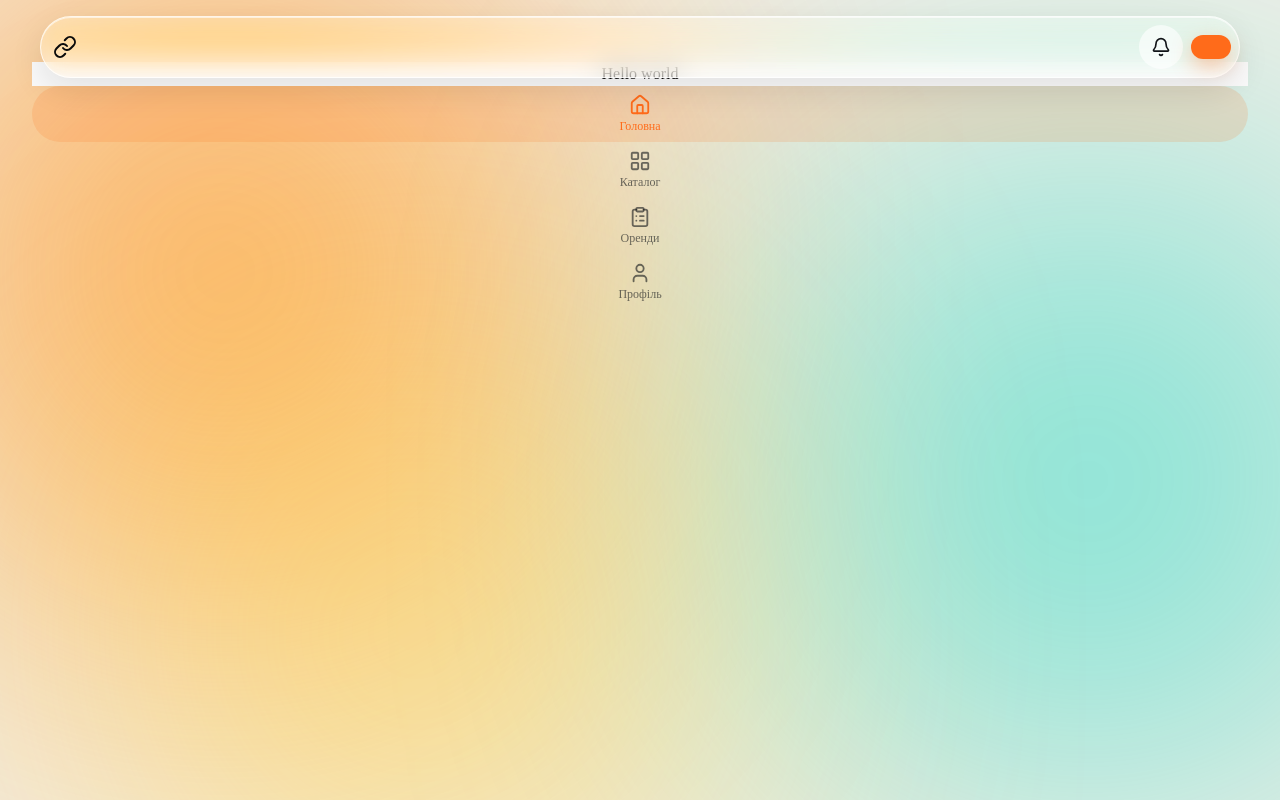
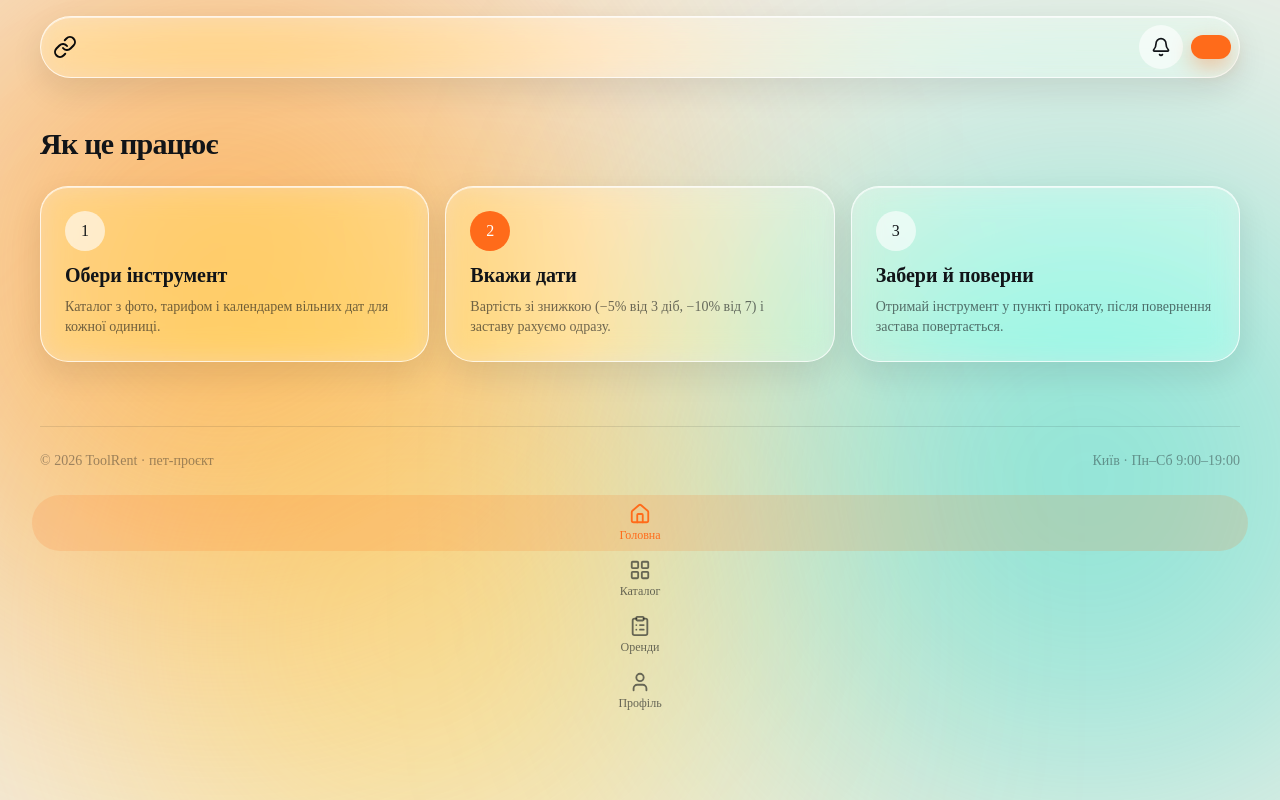
Before and after one commit to Ddmlnk/ToolRent, a Next.js app in the folder toolrent/: page / in a window 1280 px wide. Built offline with nearby package versions, Linux system fonts and the light colour scheme.

Commit message:
feat: add how-it-works section and footer

```diff
--- a/toolrent/app/layout.tsx
+++ b/toolrent/app/layout.tsx
@@ -4,6 +4,7 @@ import "./globals.css";
 import Navbar from "@/components/layout/NavBar";
 import Background from "@/components/layout/Background";
 import TabBar from "@/components/layout/TabBar";
+import Footer from "@/components/layout/Footer";
 
 const geistSans = Geist({
   variable: "--font-geist-sans",
@@ -29,6 +30,7 @@ export default function RootLayout({ children }: LayoutProps<"/">) {
         <Background />
         <Navbar />
         {children}
+        <Footer />
         <TabBar />
       </body>
     </html>
--- a/toolrent/app/page.tsx
+++ b/toolrent/app/page.tsx
@@ -1,9 +1,9 @@
+import HowItWorks from "@/components/home/HowItWorks";
+
 export default function Home() {
   return (
-    <div className="flex flex-col flex-1 items-center justify-center bg-zinc-50 font-sans dark:bg-black">
-      <main>
-        <h1>Hello world</h1>
-      </main>
-    </div>
+    <main className="mx-auto flex max-w-[1200px] flex-col gap-10 pt-10 md:gap-18 md:pt-16">
+      <HowItWorks />
+    </main>
   );
 }
--- /dev/null
+++ b/toolrent/components/home/HowItWorks.tsx
@@ -0,0 +1,49 @@
+const steps = [
+  {
+    title: "Обери інструмент",
+    text: "Каталог з фото, тарифом і календарем вільних дат для кожної одиниці.",
+  },
+  {
+    title: "Вкажи дати",
+    text: "Вартість зі знижкою (−5% від 3 діб, −10% від 7) і заставу рахуємо одразу.",
+  },
+  {
+    title: "Забери й поверни",
+    text: "Отримай інструмент у пункті прокату, після повернення застава повертається.",
+  },
+];
+
+export default function HowItWorks() {
+  return (
+    <section id="how-it-works" className="flex flex-col gap-4 md:gap-6">
+      <h2 className="text-xl font-semibold tracking-tight text-ink md:text-3xl">
+        Як це працює
+      </h2>
+      <div className="grid gap-3 md:grid-cols-3 md:gap-4">
+        {steps.map((step, i) => {
+          const isAccent = i === 1;
+          return (
+            <div
+              key={step.title}
+              className="glass flex gap-3.5 rounded-[20px] p-4 md:flex-col md:gap-2.5 md:rounded-[28px] md:p-6"
+            >
+              <span
+                className={`flex size-9 shrink-0 items-center justify-center rounded-full font-medium md:size-10 ${
+                  isAccent ? "bg-brand text-white" : "bg-white/60 text-ink"
+                }`}
+              >
+                {i + 1}
+              </span>
+              <div className="flex flex-col gap-0.5 md:gap-2">
+                <h3 className="font-medium text-ink md:text-xl md:font-semibold">
+                  {step.title}
+                </h3>
+                <p className="text-sm text-ink/60">{step.text}</p>
+              </div>
+            </div>
+          );
+        })}
+      </div>
+    </section>
+  );
+}
--- /dev/null
+++ b/toolrent/components/layout/Footer.tsx
@@ -0,0 +1,8 @@
+export default function Footer() {
+  return (
+    <footer className="mx-auto mt-16 flex max-w-[1200px] flex-col gap-1 border-t border-ink/10 py-6 text-sm text-ink/40 md:flex-row md:justify-between">
+      <span>© {new Date().getFullYear()} ToolRent · пет-проєкт</span>
+      <span>Київ · Пн–Сб 9:00–19:00</span>
+    </footer>
+  );
+}
```
